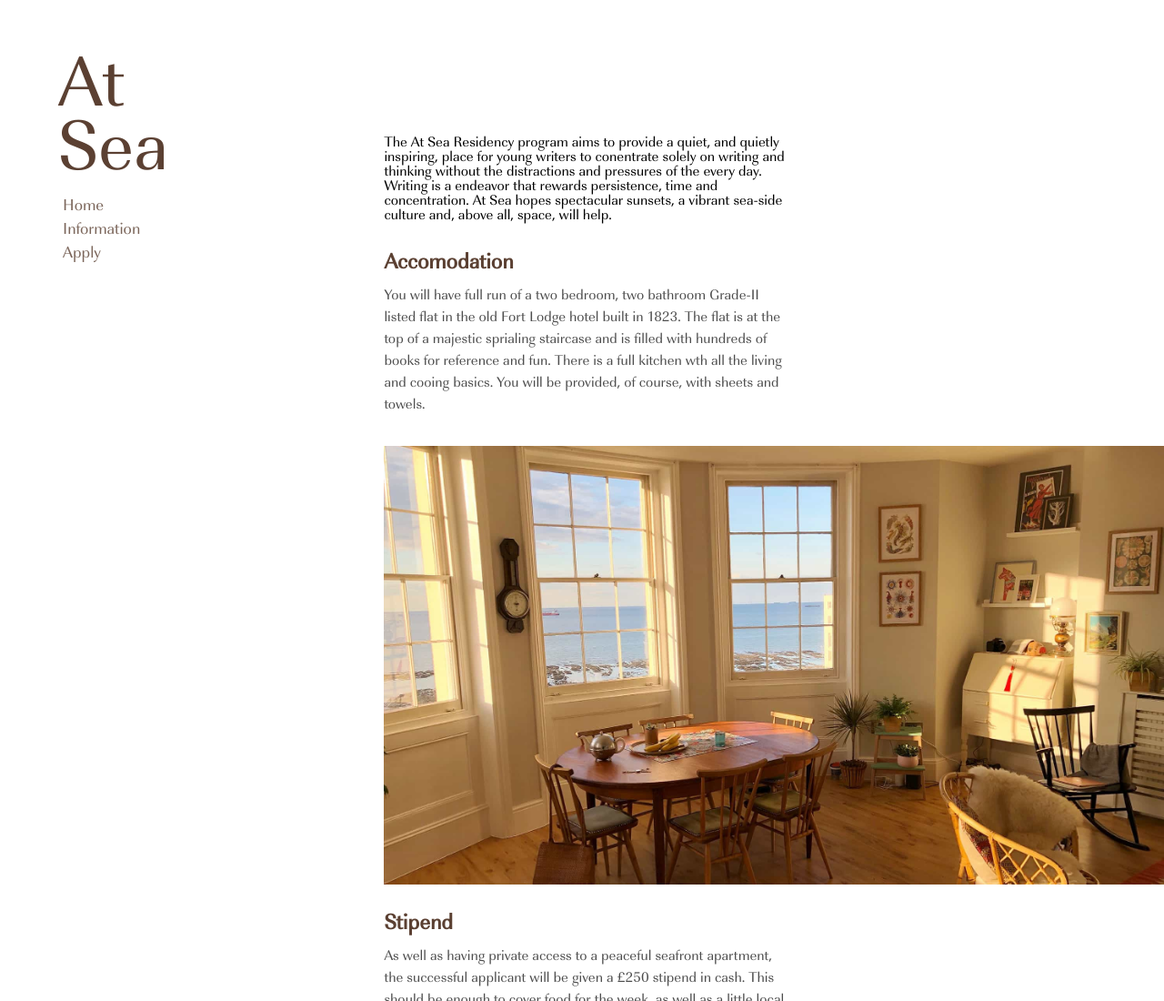
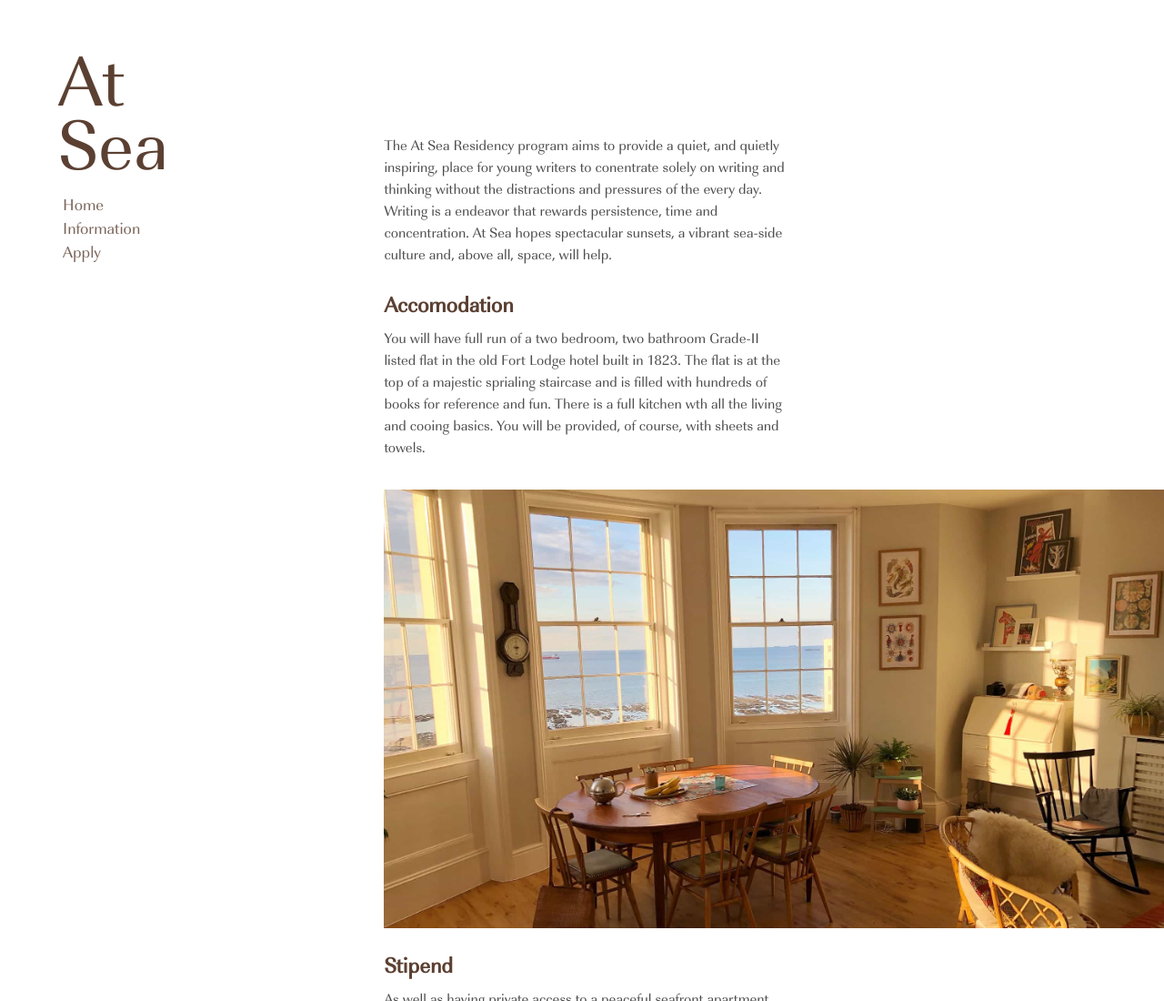
Before and after one commit to ryanhbowman/writersatsea, a website: page information.html in a window 1280 px wide. Shown: the top 1100 px of the page at 91% size. Drawn offline with nearby package versions, Linux system fonts and the light colour scheme.

Commit message:
fix for non p

```diff
--- a/information.html
+++ b/information.html
@@ -19,7 +19,7 @@
       <div class="flex main">
         <div class="three">
           <div class="text-block">
-            The At Sea Residency program aims to provide a quiet, and quietly inspiring, place for young writers to conentrate solely on writing and thinking without the distractions and pressures of the every day. Writing is a endeavor that rewards persistence, time and concentration. At Sea hopes spectacular sunsets, a vibrant sea-side culture and, above all, space, will help.
+            <p>The At Sea Residency program aims to provide a quiet, and quietly inspiring, place for young writers to conentrate solely on writing and thinking without the distractions and pressures of the every day. Writing is a endeavor that rewards persistence, time and concentration. At Sea hopes spectacular sunsets, a vibrant sea-side culture and, above all, space, will help.</p>
           </div>
           <div class="text-block">
             <h2>Accomodation</h2>
```
